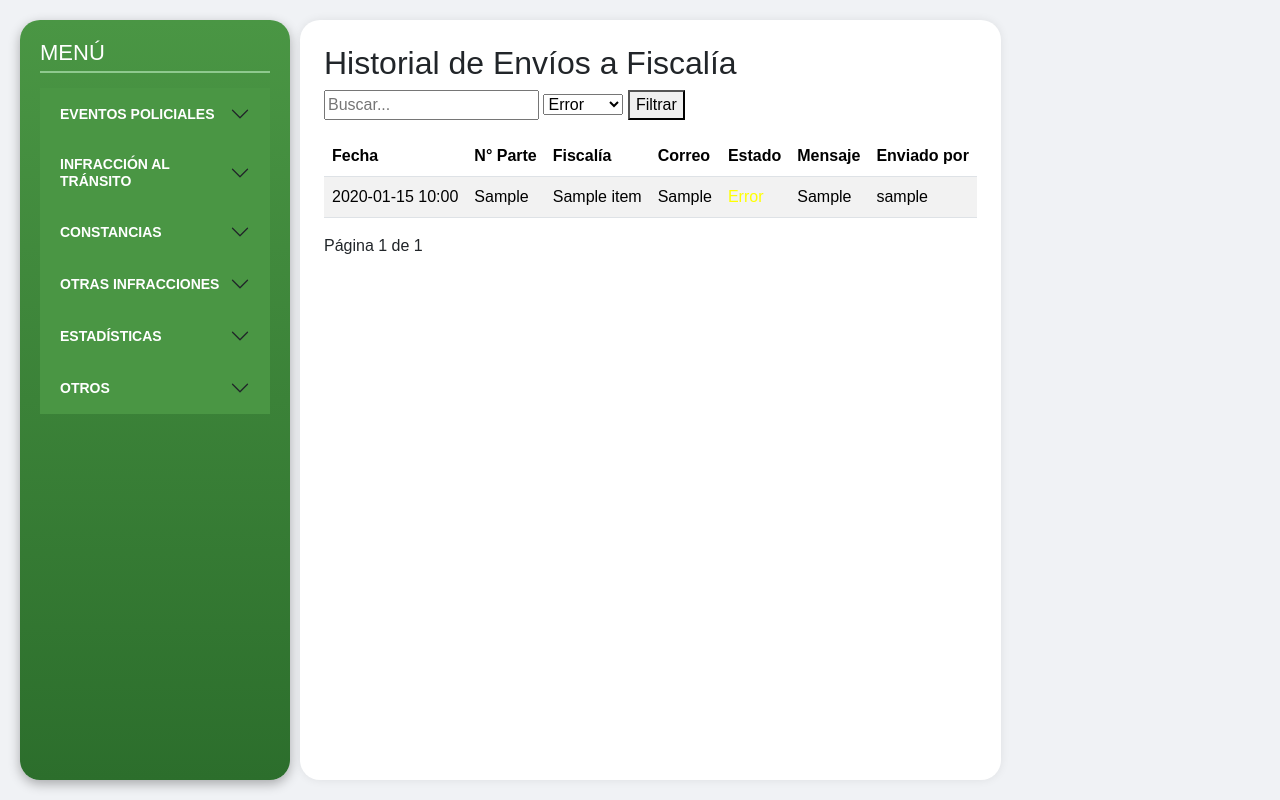
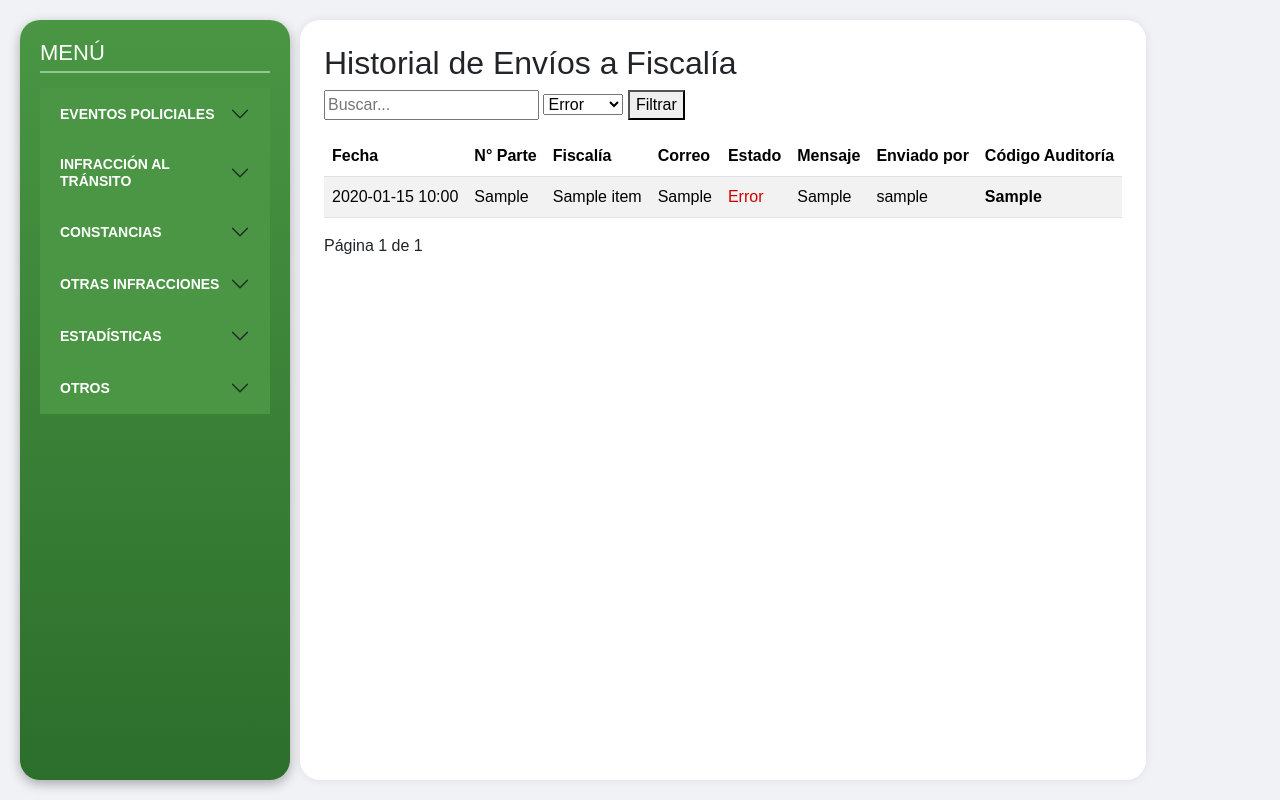
Before and after one commit to ELResidenteX/SistemasPoliciales, a Django app: template core/templates/core/historial_envios_fiscalia.html in a window 1280 px wide. Run offline with Django 4.2, Linux system fonts and the light colour scheme; the template is opened without the code that fills it: most values are stand-ins (such as "Sample title", 1, 10 or a date in 2020); some libraries are stand-ins or nearby versions.

```diff
--- a/core/templates/core/historial_envios_fiscalia.html
+++ b/core/templates/core/historial_envios_fiscalia.html
@@ -25,8 +25,10 @@
             <th>Estado</th>
             <th>Mensaje</th>
             <th>Enviado por</th>
+            <th>Código Auditoría</th>
         </tr>
     </thead>
+
     <tbody>
     {% for item in historial %}
         <tr>
@@ -34,14 +36,17 @@
             <td>{{ item.parte.numero_parte }}</td>
             <td>{{ item.fiscalia_nombre }}</td>
             <td>{{ item.fiscalia_correo }}</td>
+
             <td>
                 {% if item.estado == "enviado" %}
                     <span style="color:green;">Enviado</span>
                 {% else %}
-                    <span style="color:#ffff00;">Error</span>
+                    <span style="color:#cc0000;">Error</span>
                 {% endif %}
             </td>
+
             <td>{{ item.mensaje_respuesta }}</td>
+
             <td>
                 {% if item.enviado_por %}
                     {{ item.enviado_por.username }}
@@ -50,10 +55,12 @@
                 {% endif %}
             </td>
 
+            <td><strong>{{ item.codigo_auditoria }}</strong></td>
         </tr>
+
     {% empty %}
         <tr>
-            <td colspan="7">No hay registros.</td>
+            <td colspan="8">No hay registros.</td>
         </tr>
     {% endfor %}
     </tbody>
```
Lines whose indentation alone changed are shown as unchanged.
